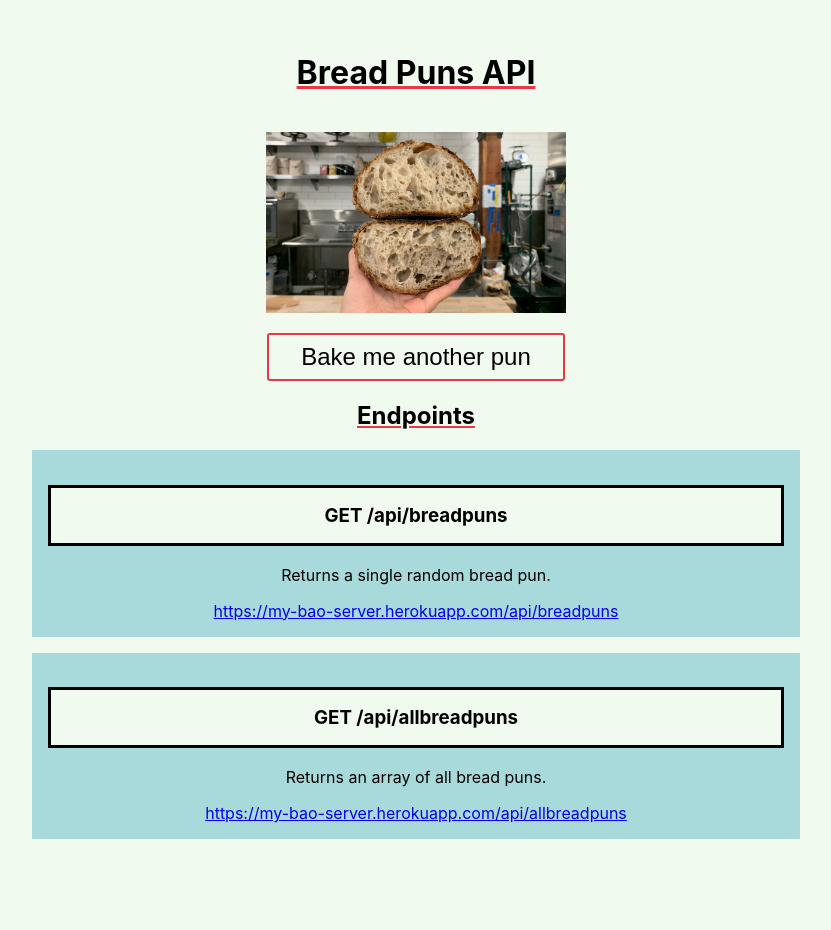
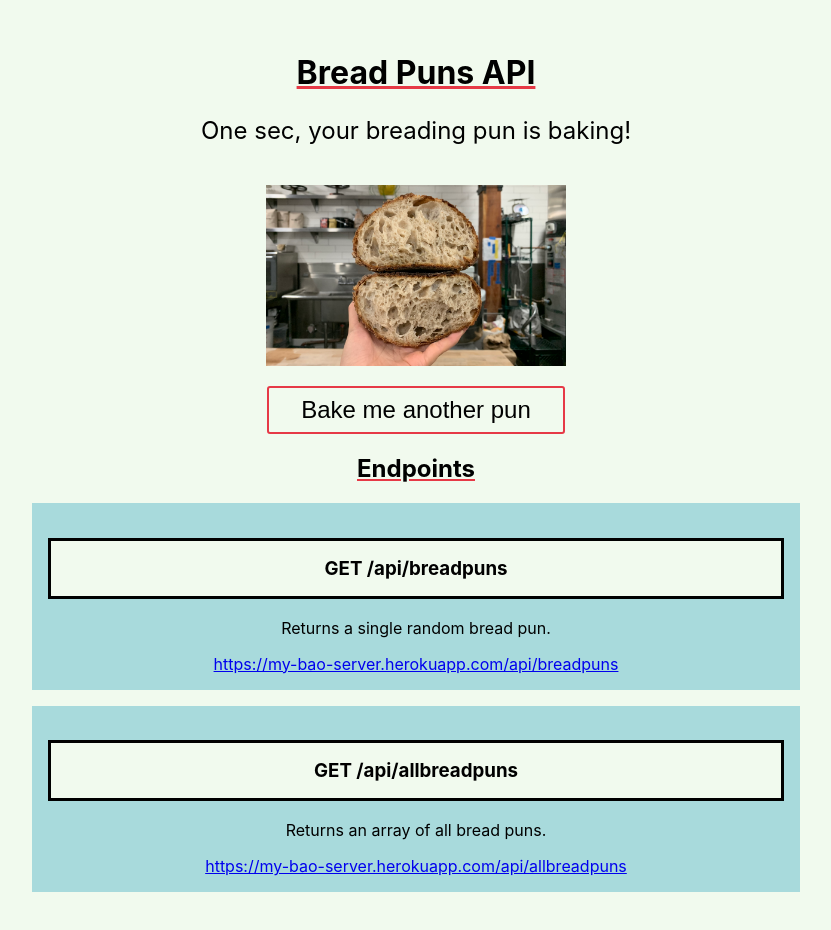
Before and after one commit to sophi-li/breadpun-api, a React (Create React App) app in the folder client/: page / in a window 1280 px wide. Shown: the top 930 px of the page, without its empty margins (224-1055 px from the left). Before the commit the page ends 887 px from the top, so only its background shows below. Built offline with nearby package versions, Linux system fonts and the light colour scheme; no server answers.

Commit message:
fix casing

```diff
--- a/client/src/App.jsx
+++ b/client/src/App.jsx
@@ -1,16 +1,16 @@
 import React, { useState, useEffect } from 'react'
 import style from './App.module.css'
-import breadpunPhoto from './Breadpun.jpg'
+import breadPunPhoto from './Breadpun.jpg'
 
 const App = () => {
-  const [breadpun, setBreadPun] = useState([])
+  const [breadPun, setBreadPun] = useState([])
   const [isLoading, setIsLoading] = useState(true)
 
   useEffect(() => {
     fetch('https://my-bao-server.herokuapp.com/api/breadpuns')
       .then((res) => res.json())
       .then((bp) => setBreadPun([bp]))
-      .then(setIsLoading(false))
+      .then(() => setIsLoading(false))
   }, [])
 
   const handleNewPunClick = () => {
@@ -23,14 +23,14 @@ const App = () => {
     <div className={style.container}>
       <h1 className={style.title}>Bread Puns API</h1>
       {isLoading ? (
-        <p className={style.breadpun}>One sec, your breading pun is baking!</p>
+        <p className={style.breadPun}>One sec, your breading pun is baking!</p>
       ) : (
-        <p className={style.breadpun}> {breadpun}</p>
+        <p className={style.breadPun}> {breadPun}</p>
       )}
       <img
-        src={breadpunPhoto}
+        src={breadPunPhoto}
         alt="sourdough bread cross section"
-        className={style.breadpunPhoto}
+        className={style.breadPunPhoto}
       />
       <div className={style.newBreadPunContainer}>
         <button onClick={handleNewPunClick} className={style.newBreadPunBtn}>
--- a/client/src/App.module.css
+++ b/client/src/App.module.css
@@ -15,11 +15,11 @@ body {
   margin: 0 auto;
 }
 
-.breadpun {
+.breadPun {
   font-size: 1.5rem;
 }
 
-.breadpunPhoto {
+.breadPunPhoto {
   margin-top: 1rem;
   width: 300px;
 }
```
